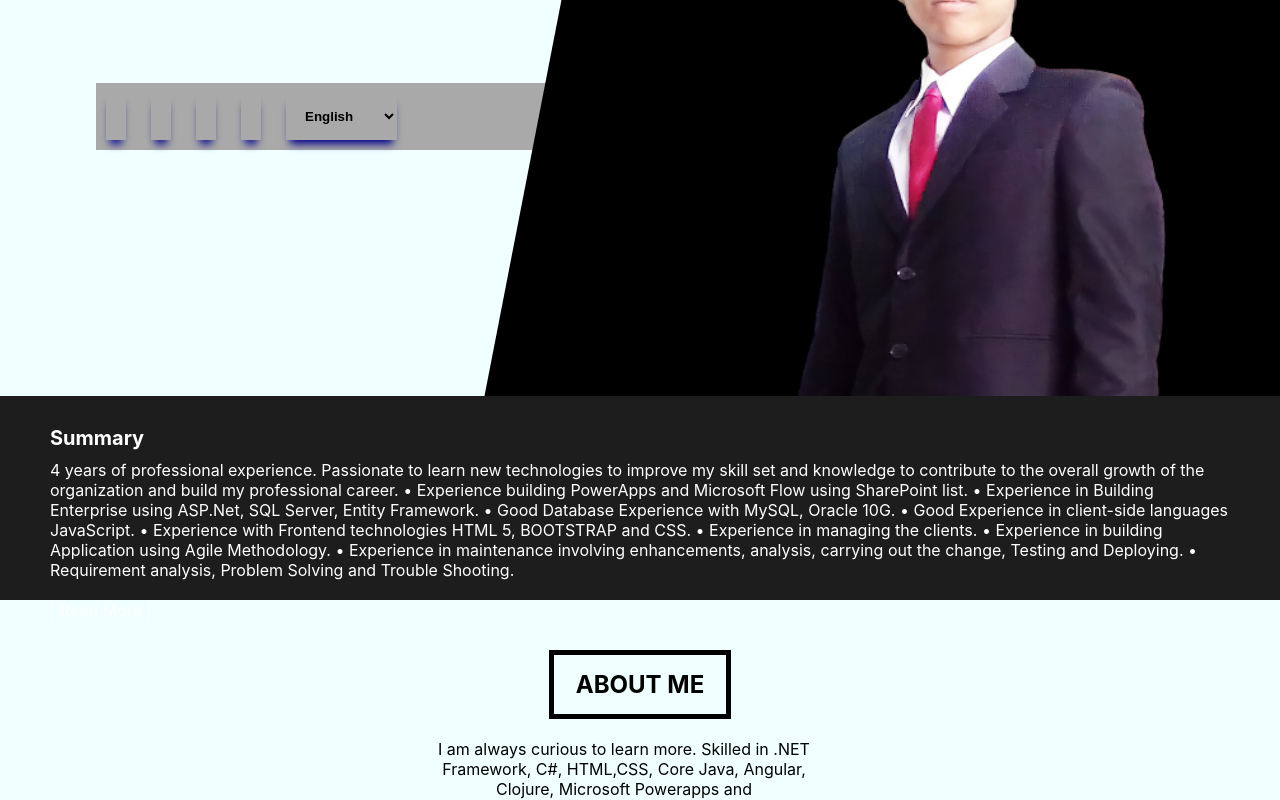
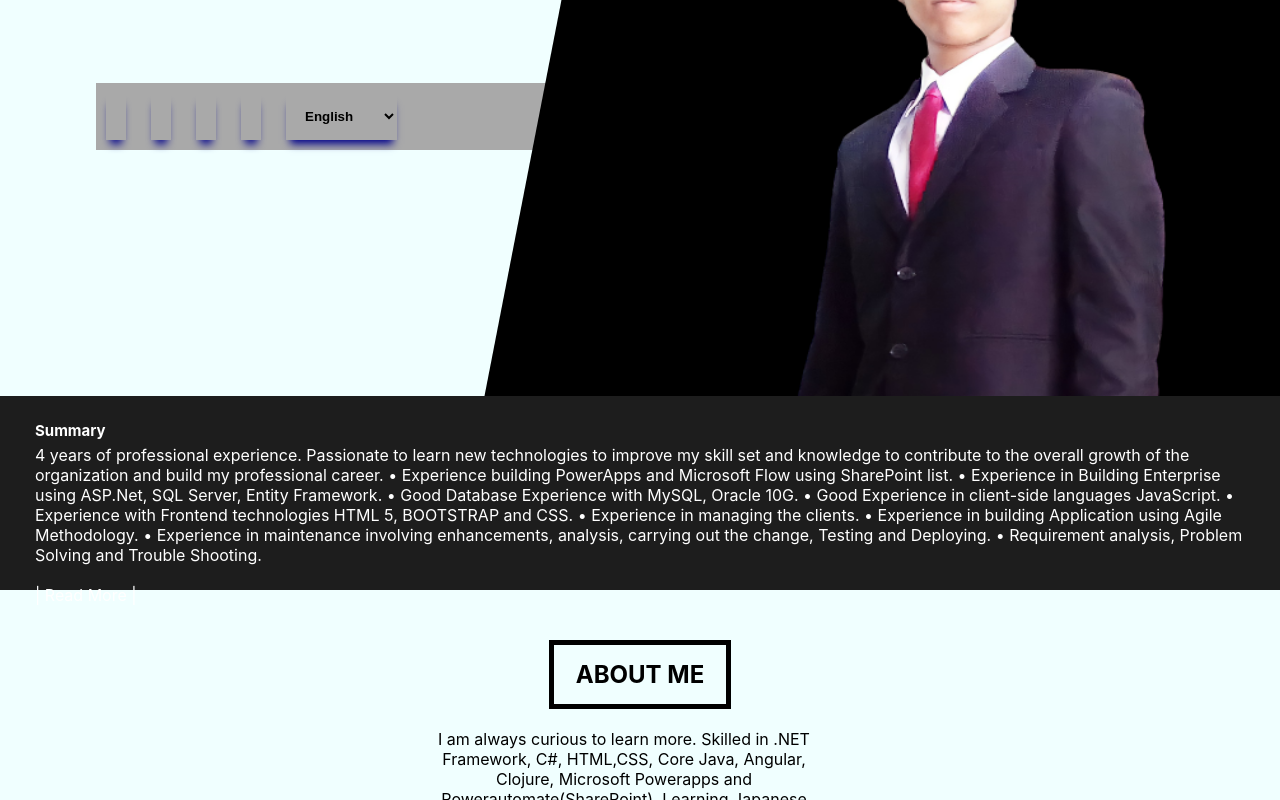
Before and after one commit to abhishekraj11303372/portfolioReact, a React (Create React App) app: page / in a window 1280 px wide. Shown: the part 404-1204 px from the top of the page. Built offline with nearby package versions, Linux system fonts and the light colour scheme.

Commit message:
summaary css for 1280

```diff
--- a/src/Components/Summary/Summary.css
+++ b/src/Components/Summary/Summary.css
@@ -13,3 +13,23 @@
 .desc > .experience {
     padding-top: 10px;
 }
+
+@media screen and (max-width: 1280px) {
+
+    .desc {
+        padding: 25px 35px;
+        height: 18vh;
+        background-color: rgb(29,29,29);
+        color: white;
+    }
+
+    .desc > .title {
+        font-size: 15px;
+        font-weight: bold;
+    }
+
+    .desc > .experience {
+        padding-top: 5px;
+    }
+
+}
```
